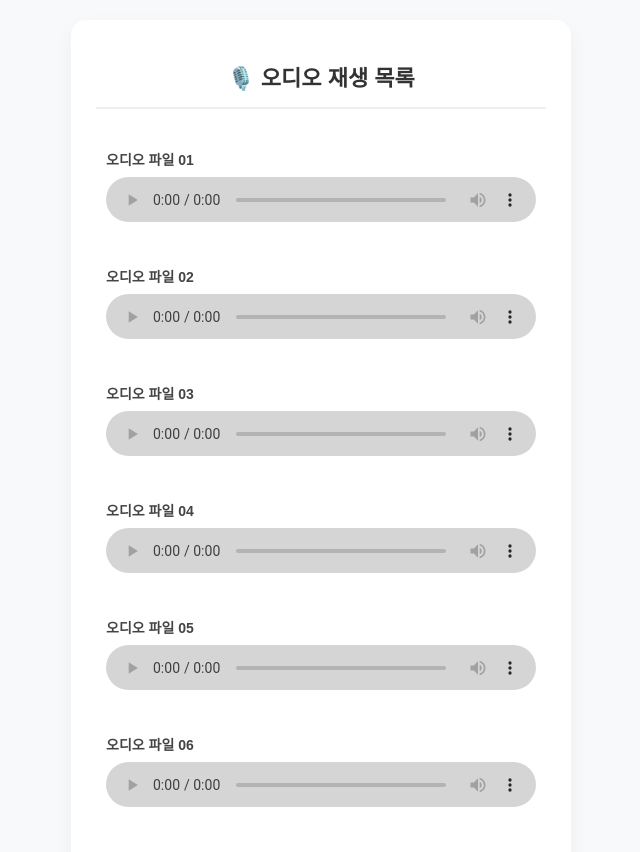
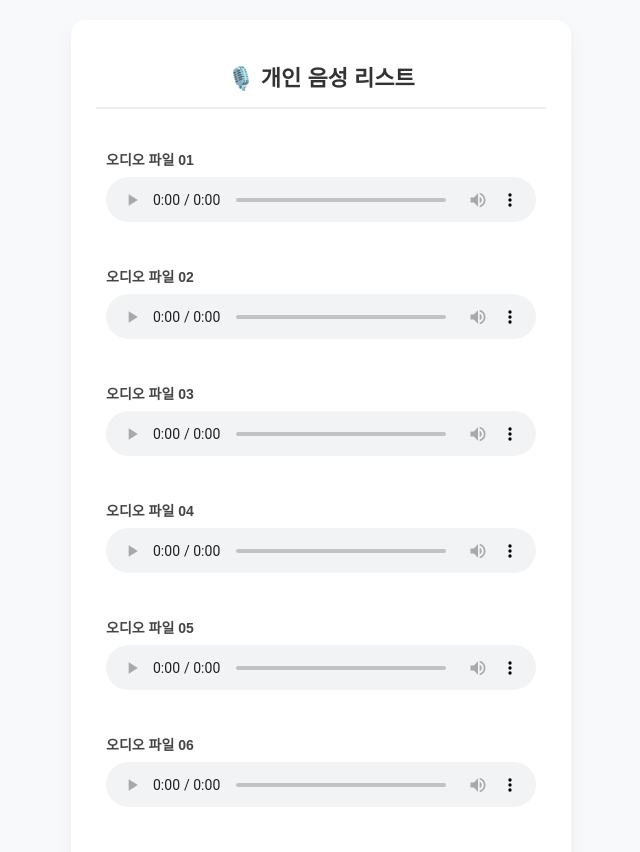
Before and after one commit to kdu5261/my-audio-player, a plain HTML site: page index.html in a window 1280 px wide. Shown: the whole page, without its empty margins (319-959 px from the left). Drawn offline with Linux system fonts and the light colour scheme.

Commit message:
Update index.html

```diff
--- a/index.html
+++ b/index.html
@@ -3,62 +3,49 @@
 <head>
     <meta charset="UTF-8">
     <meta name="viewport" content="width=device-width, initial-scale=1.0">
-    <title>kdu5261's Personal Audio</title>
+    <title>kdu5261's Audio Library</title>
     <style>
-        /* 깔끔한 디자인을 위한 스타일 */
         body { font-family: 'Pretendard', sans-serif; background-color: #f8f9fa; display: flex; justify-content: center; padding: 20px; margin: 0; }
         .container { background: white; width: 100%; max-width: 450px; padding: 25px; border-radius: 15px; box-shadow: 0 8px 20px rgba(0,0,0,0.05); }
         h1 { text-align: center; color: #333; font-size: 22px; margin-bottom: 30px; border-bottom: 2px solid #eee; padding-bottom: 15px; }
         .track { margin-bottom: 20px; background: #fff; padding: 10px; }
         .track-label { display: block; font-weight: bold; margin-bottom: 8px; color: #444; font-size: 14px; }
-        audio { width: 100%; height: 45px; filter: sepia(20%) saturate(70%) grayscale(100) contrast(90%) invert(12%); }
+        audio { width: 100%; height: 45px; }
     </style>
 </head>
 <body>
 
 <div class="container">
-    <h1>🎙️ 오디오 재생 목록</h1>
+    <h1>🎙️ 개인 음성 리스트</h1>
 
     <div class="track">
         <span class="track-label">오디오 파일 01</span>
-        <audio controls>
-            <source src="personal1.mp3" type="audio/mpeg">
-        </audio>
+        <audio controls><source src="personal1.MP3" type="audio/mpeg"></audio>
     </div>
 
     <div class="track">
         <span class="track-label">오디오 파일 02</span>
-        <audio controls>
-            <source src="personal2.mp3" type="audio/mpeg">
-        </audio>
+        <audio controls><source src="personal2.MP3" type="audio/mpeg"></audio>
     </div>
 
     <div class="track">
         <span class="track-label">오디오 파일 03</span>
-        <audio controls>
-            <source src="personal3.mp3" type="audio/mpeg">
-        </audio>
+        <audio controls><source src="personal3.MP3" type="audio/mpeg"></audio>
     </div>
 
     <div class="track">
         <span class="track-label">오디오 파일 04</span>
-        <audio controls>
-            <source src="personal4.mp3" type="audio/mpeg">
-        </audio>
+        <audio controls><source src="personal4.MP3" type="audio/mpeg"></audio>
     </div>
 
     <div class="track">
         <span class="track-label">오디오 파일 05</span>
-        <audio controls>
-            <source src="personal5.mp3" type="audio/mpeg">
-        </audio>
+        <audio controls><source src="personal5.MP3" type="audio/mpeg"></audio>
     </div>
 
     <div class="track">
         <span class="track-label">오디오 파일 06</span>
-        <audio controls>
-            <source src="personal6.mp3" type="audio/mpeg">
-        </audio>
+        <audio controls><source src="personal6.MP3" type="audio/mpeg"></audio>
     </div>
 
 </div>
```
